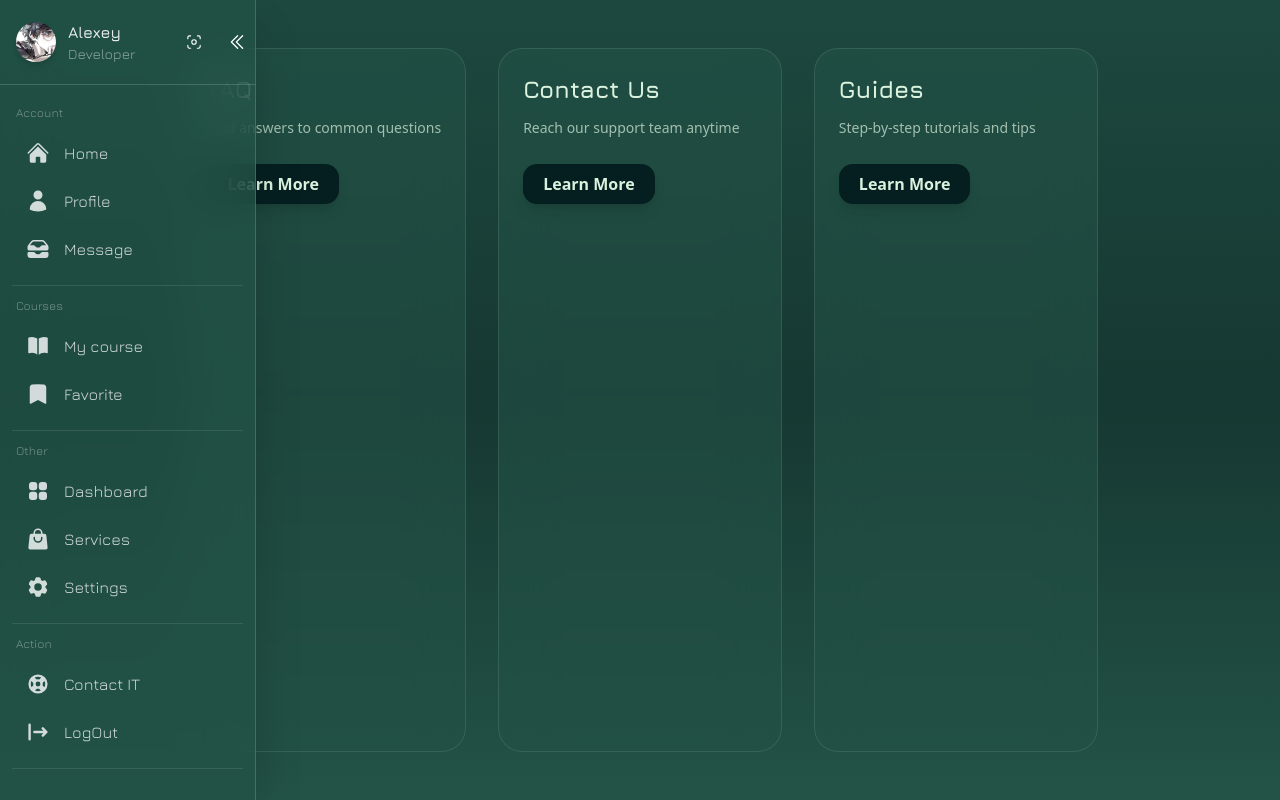
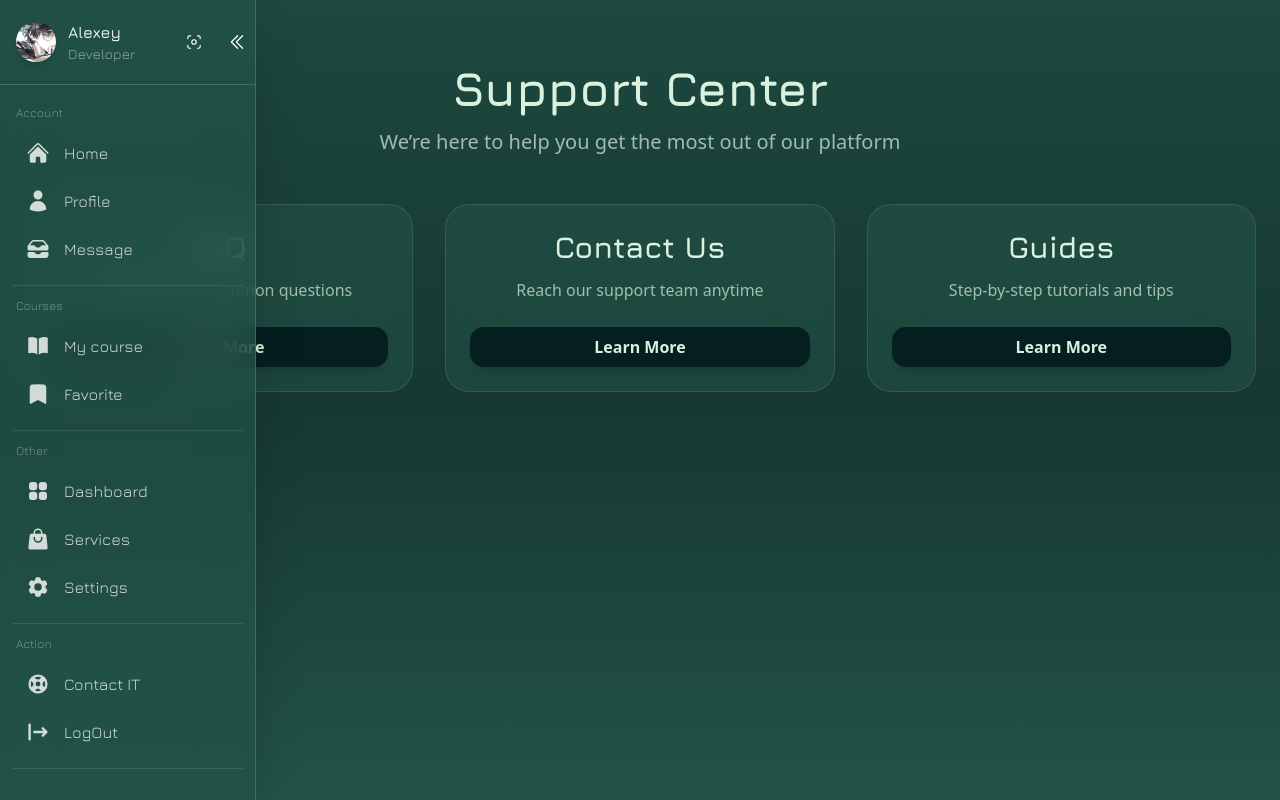
Before and after one commit to Logbin05/Unicron, a React (Vite) app in the folder WebClient/: page /u/support in a window 1280 px wide. Built offline with nearby package versions, Linux system fonts and the light colour scheme.

Commit message:
Updated: redesign page support

```diff
--- a/WebClient/src/pages/SupportPage.tsx
+++ b/WebClient/src/pages/SupportPage.tsx
@@ -1,7 +1,7 @@
-import { motion, type Variants } from "framer-motion";
+import { motion, type Variants, AnimatePresence } from "framer-motion";
 
 const cardVariants: Variants = {
-  hidden: { opacity: 0, y: 30, scale: 0.95 },
+  hidden: { opacity: 0, y: 40, scale: 0.95 },
   visible: (i: number) => ({
     opacity: 1,
     y: 0,
@@ -19,9 +19,18 @@ export function SupportPage() {
   ];
 
   return (
-    <section className="w-full min-h-screen px-6 py-12 bg-linear-to-b
-      from-fourth/80 via-third to-fourth flex justify-center">
-      <div className="grid grid-cols-1 sm:grid-cols-2 lg:grid-cols-3 gap-8">
+    <section className="min-h-screen px-6 py-16 bg-linear-to-b from-fourth/80 via-third to-fourth flex justify-center items-start">
+      <div className="w-full max-w-7xl text-center">
+        <h1 className="text-4xl sm:text-5xl font-Jura font-bold text-sixth mb-4">
+          Support Center
+        </h1>
+
+        <p className="text-sixth/70 text-lg sm:text-xl mb-12">
+          We’re here to help you get the most out of our platform
+        </p>
+
+        <div className="grid grid-cols-1 sm:grid-cols-2 lg:grid-cols-3 gap-8 justify-items-center">
+          <AnimatePresence>
             {cards.map((card, index) => (
               <motion.div
                 key={card.id}
@@ -30,20 +39,28 @@ export function SupportPage() {
                 animate="visible"
                 whileHover="hover"
                 variants={cardVariants}
-            className="bg-fourth/60 backdrop-blur-xl border border-white/10
-                       rounded-3xl p-6 w-full max-w-sm text-sixth cursor-pointer
-                       transition-all duration-300"
+                className="relative w-full max-w-md bg-fourth/60 backdrop-blur-xl border border-white/10 rounded-3xl p-6 flex flex-col justify-between cursor-pointer transition-all duration-300"
               >
-            <h2 className="text-2xl font-Jura font-bold mb-3">{card.title}</h2>
-            <p className="text-sixth/70 text-sm leading-relaxed">{card.desc}</p>
+                <div>
+                  <h2 className="text-2xl sm:text-3xl font-Jura font-bold text-sixth mb-3">
+                    {card.title}
+                  </h2>
+                  <p className="text-sixth/70 text-sm sm:text-base leading-relaxed">
+                    {card.desc}
+                  </p>
+                </div>
+
                 <button
-              className="mt-6 px-5 py-2 bg-primary text-sixth rounded-xl font-semibold
-                               shadow-lg hover:scale-105 hover:shadow-2xl transition-all"
+                  className="mt-6 px-6 py-2 bg-primary text-sixth rounded-xl font-semibold shadow-lg
+                             relative overflow-hidden transition-all hover:scale-105 hover:shadow-2xl"
                 >
+                  <span className="absolute inset-0 bg-white/20 opacity-0 hover:opacity-30 blur-xl transition-all" />
                   Learn More
                 </button>
               </motion.div>
             ))}
+          </AnimatePresence>
+        </div>
       </div>
     </section>
   );
```
Lines whose indentation alone changed are shown as unchanged.
